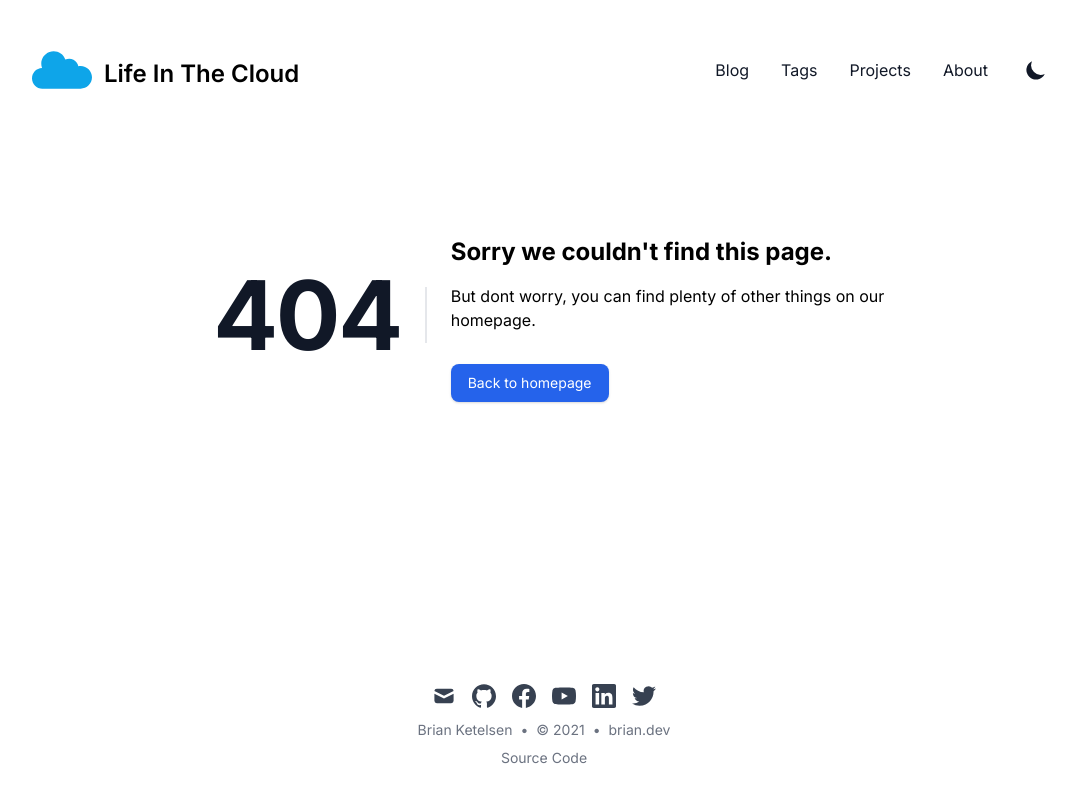
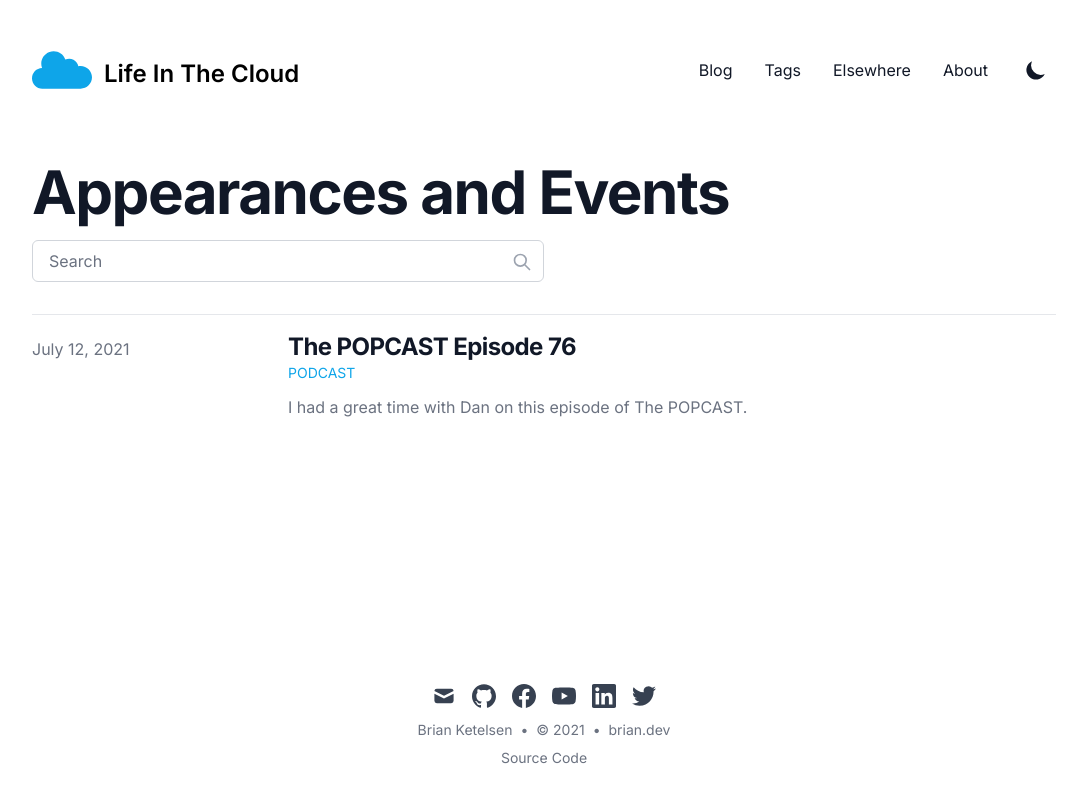
Before and after one commit to bketelsen/nextblog, a Next.js app: page /elsewhere in a window 1280 px wide. Before the commit this address had no page. Shown: the whole page, without its empty margins (96-1171 px from the left). Built offline with nearby package versions, Linux system fonts and the light colour scheme; what @tailwindcss/typography would draw is missing.

Commit message:
add elsewhere

```diff
--- a/data/blog/the-popcast-episode-76.mdx
+++ b/data/elsewhere/the-popcast-episode-76.mdx
@@ -19,5 +19,5 @@ Thanks for having me Dan!
   title="YouTube video player"
   frameBorder="0"
   allow="accelerometer; autoplay; clipboard-write; encrypted-media; gyroscope; picture-in-picture"
-  allowfullscreen
+  allowFullScreen
 ></iframe>
--- a/data/headerNavLinks.js
+++ b/data/headerNavLinks.js
@@ -1,7 +1,7 @@
 const headerNavLinks = [
   { href: '/blog', title: 'Blog' },
   { href: '/tags', title: 'Tags' },
-  { href: '/projects', title: 'Projects' },
+  { href: '/elsewhere', title: 'Elsewhere' },
   { href: '/about', title: 'About' },
 ]
 
--- /dev/null
+++ b/layouts/AppearanceListLayout.js
@@ -0,0 +1,99 @@
+import Link from '@/components/Link'
+import Tag from '@/components/Tag'
+import siteMetadata from '@/data/siteMetadata'
+import { useState } from 'react'
+import Pagination from '@/components/Pagination'
+import formatDate from '@/lib/utils/formatDate'
+
+export default function AppearanceListLayout({
+  posts,
+  title,
+  initialDisplayPosts = [],
+  pagination,
+}) {
+  const [searchValue, setSearchValue] = useState('')
+  const filteredBlogPosts = posts.filter((frontMatter) => {
+    const searchContent = frontMatter.title + frontMatter.summary + frontMatter.tags.join(' ')
+    return searchContent.toLowerCase().includes(searchValue.toLowerCase())
+  })
+
+  // If initialDisplayPosts exist, display it if no searchValue is specified
+  const displayPosts =
+    initialDisplayPosts.length > 0 && !searchValue ? initialDisplayPosts : filteredBlogPosts
+
+  return (
+    <>
+      <div className="divide-y">
+        <div className="pt-6 pb-8 space-y-2 md:space-y-5">
+          <h1 className="text-3xl font-extrabold leading-9 tracking-tight text-gray-900 dark:text-gray-100 sm:text-4xl sm:leading-10 md:text-6xl md:leading-14">
+            {title}
+          </h1>
+          <div className="relative max-w-lg">
+            <input
+              aria-label="Search"
+              type="text"
+              onChange={(e) => setSearchValue(e.target.value)}
+              placeholder="Search"
+              className="block w-full px-4 py-2 text-gray-900 bg-white border border-gray-300 rounded-md dark:border-gray-900 focus:ring-primary-500 focus:border-primary-500 dark:bg-gray-800 dark:text-gray-100"
+            />
+            <svg
+              className="absolute w-5 h-5 text-gray-400 right-3 top-3 dark:text-gray-300"
+              xmlns="http://www.w3.org/2000/svg"
+              fill="none"
+              viewBox="0 0 24 24"
+              stroke="currentColor"
+            >
+              <path
+                strokeLinecap="round"
+                strokeLinejoin="round"
+                strokeWidth={2}
+                d="M21 21l-6-6m2-5a7 7 0 11-14 0 7 7 0 0114 0z"
+              />
+            </svg>
+          </div>
+        </div>
+        <ul>
+          {!filteredBlogPosts.length && 'No posts found.'}
+          {displayPosts.map((frontMatter) => {
+            const { slug, date, title, summary, tags } = frontMatter
+            return (
+              <li key={slug} className="py-4">
+                <article className="space-y-2 xl:grid xl:grid-cols-4 xl:space-y-0 xl:items-baseline">
+                  <dl>
+                    <dt className="sr-only">Published on</dt>
+                    <dd className="text-base font-medium leading-6 text-gray-500 dark:text-gray-400">
+                      <time dateTime={date}>{formatDate(date)}</time>
+                    </dd>
+                  </dl>
+                  <div className="space-y-3 xl:col-span-3">
+                    <div>
+                      <h3 className="text-2xl font-bold leading-8 tracking-tight">
+                        <Link
+                          href={`/elsewhere/${slug}`}
+                          className="text-gray-900 dark:text-gray-100"
+                        >
+                          {title}
+                        </Link>
+                      </h3>
+                      <div className="flex flex-wrap">
+                        {tags.map((tag) => (
+                          <Tag key={tag} text={tag} />
+                        ))}
+                      </div>
+                    </div>
+                    <div className="prose text-gray-500 max-w-none dark:text-gray-400">
+                      {summary}
+                    </div>
+                  </div>
+                </article>
+              </li>
+            )
+          })}
+        </ul>
+      </div>
+      {pagination && pagination.totalPages > 1 && !searchValue && (
+        <Pagination currentPage={pagination.currentPage} totalPages={pagination.totalPages} />
+      )}
+    </>
+  )
+}
--- a/package.json
+++ b/package.json
@@ -5,6 +5,7 @@
   "scripts": {
     "start": "next-remote-watch ./data",
     "dev": "next dev",
+    "new": "node scripts/compose.js",
     "build": "next build && node ./scripts/generate-sitemap",
     "serve": "next start",
     "analyze": "cross-env ANALYZE=true next build",
--- /dev/null
+++ b/pages/elsewhere.js
@@ -0,0 +1,34 @@
+import { getAllFilesFrontMatter } from '@/lib/mdx'
+import siteMetadata from '@/data/siteMetadata'
+import AppearanceListLayout from '@/layouts/AppearanceListLayout'
+import { PageSeo } from '@/components/SEO'
+
+export const POSTS_PER_PAGE = 5
+
+export async function getStaticProps() {
+  const posts = await getAllFilesFrontMatter('elsewhere')
+  const initialDisplayPosts = posts.slice(0, POSTS_PER_PAGE)
+  const pagination = {
+    currentPage: 1,
+    totalPages: Math.ceil(posts.length / POSTS_PER_PAGE),
+  }
+
+  return { props: { initialDisplayPosts, posts, pagination } }
+}
+
+export default function Elsewhere({ posts, initialDisplayPosts, pagination }) {
+  return (
+    <>
+      <PageSeo
+        title={`Appearances and Events - ${siteMetadata.author}`}
+        description={siteMetadata.description}
+      />
+      <AppearanceListLayout
+        posts={posts}
+        initialDisplayPosts={initialDisplayPosts}
+        pagination={pagination}
+        title="Appearances and Events"
+      />
+    </>
+  )
+}
--- /dev/null
+++ b/pages/elsewhere/[...slug].js
@@ -0,0 +1,67 @@
+import fs from 'fs'
+import PageTitle from '@/components/PageTitle'
+import generateRss from '@/lib/generate-rss'
+import { MDXLayoutRenderer } from '@/components/MDXComponents'
+import { formatSlug, getAllFilesFrontMatter, getFileBySlug, getFiles } from '@/lib/mdx'
+
+const DEFAULT_LAYOUT = 'PostLayout'
+
+export async function getStaticPaths() {
+  const posts = getFiles('elsewhere')
+  return {
+    paths: posts.map((p) => ({
+      params: {
+        slug: formatSlug(p).split('/'),
+      },
+    })),
+    fallback: false,
+  }
+}
+
+export async function getStaticProps({ params }) {
+  const allPosts = await getAllFilesFrontMatter('elsewhere')
+  const postIndex = allPosts.findIndex((post) => formatSlug(post.slug) === params.slug.join('/'))
+  const prev = allPosts[postIndex + 1] || null
+  const next = allPosts[postIndex - 1] || null
+  const post = await getFileBySlug('elsewhere', params.slug.join('/'))
+  const authorList = post.frontMatter.authors || ['default']
+  const authorPromise = authorList.map(async (author) => {
+    const authorResults = await getFileBySlug('authors', [author])
+    return authorResults.frontMatter
+  })
+  const authorDetails = await Promise.all(authorPromise)
+
+  // rss
+  const rss = generateRss(allPosts)
+  fs.writeFileSync('./public/appearances.xml', rss)
+
+  return { props: { post, authorDetails, prev, next } }
+}
+
+export default function Elsewhere({ post, authorDetails, prev, next }) {
+  const { mdxSource, frontMatter } = post
+
+  return (
+    <>
+      {frontMatter.draft !== true ? (
+        <MDXLayoutRenderer
+          layout={frontMatter.layout || DEFAULT_LAYOUT}
+          mdxSource={mdxSource}
+          frontMatter={frontMatter}
+          authorDetails={authorDetails}
+          prev={prev}
+          next={next}
+        />
+      ) : (
+        <div className="mt-24 text-center">
+          <PageTitle>
+            Under Construction{' '}
+            <span role="img" aria-label="roadwork sign">
+              🚧
+            </span>
+          </PageTitle>
+        </div>
+      )}
+    </>
+  )
+}
--- /dev/null
+++ b/pages/elsewhere/page/[page].js
@@ -0,0 +1,56 @@
+import { PageSeo } from '@/components/SEO'
+import siteMetadata from '@/data/siteMetadata'
+import { getAllFilesFrontMatter } from '@/lib/mdx'
+import AppearanceListLayout from '@/layouts/AppearanceListLayout'
+import { POSTS_PER_PAGE } from '../../elsewhere'
+
+export async function getStaticPaths() {
+  const totalPosts = await getAllFilesFrontMatter('elsewhere')
+  const totalPages = Math.ceil(totalPosts.length / POSTS_PER_PAGE)
+  const paths = Array.from({ length: totalPages }, (_, i) => ({
+    params: { page: (i + 1).toString() },
+  }))
+
+  return {
+    paths,
+    fallback: false,
+  }
+}
+
+export async function getStaticProps(context) {
+  const {
+    params: { page },
+  } = context
+  const posts = await getAllFilesFrontMatter('elsewhere')
+  const pageNumber = parseInt(page)
+  const initialDisplayPosts = posts.slice(
+    POSTS_PER_PAGE * (pageNumber - 1),
+    POSTS_PER_PAGE * pageNumber
+  )
+  const pagination = {
+    currentPage: pageNumber,
+    totalPages: Math.ceil(posts.length / POSTS_PER_PAGE),
+  }
+
+  return {
+    props: {
+      posts,
+      initialDisplayPosts,
+      pagination,
+    },
+  }
+}
+
+export default function PostPage({ posts, initialDisplayPosts, pagination }) {
+  return (
+    <>
+      <PageSeo title={siteMetadata.title} description={siteMetadata.description} />
+      <AppearanceListLayout
+        posts={posts}
+        initialDisplayPosts={initialDisplayPosts}
+        pagination={pagination}
+        title="Appearances and Events"
+      />
+    </>
+  )
+}
--- a/scripts/compose.js
+++ b/scripts/compose.js
@@ -38,7 +38,6 @@ const genFrontMatter = (answers) => {
   tags: [${answers.tags ? tags : ''}]
   draft: ${answers.draft === 'yes' ? true : false}
   summary: ${answers.summary ? answers.summary : ' '}
-  images: []
   layout: ${answers.layout}
   `
 
```
Also changed, not shown: data/authors/sparrowhawk.md (deleted, +0 -12 lines).
